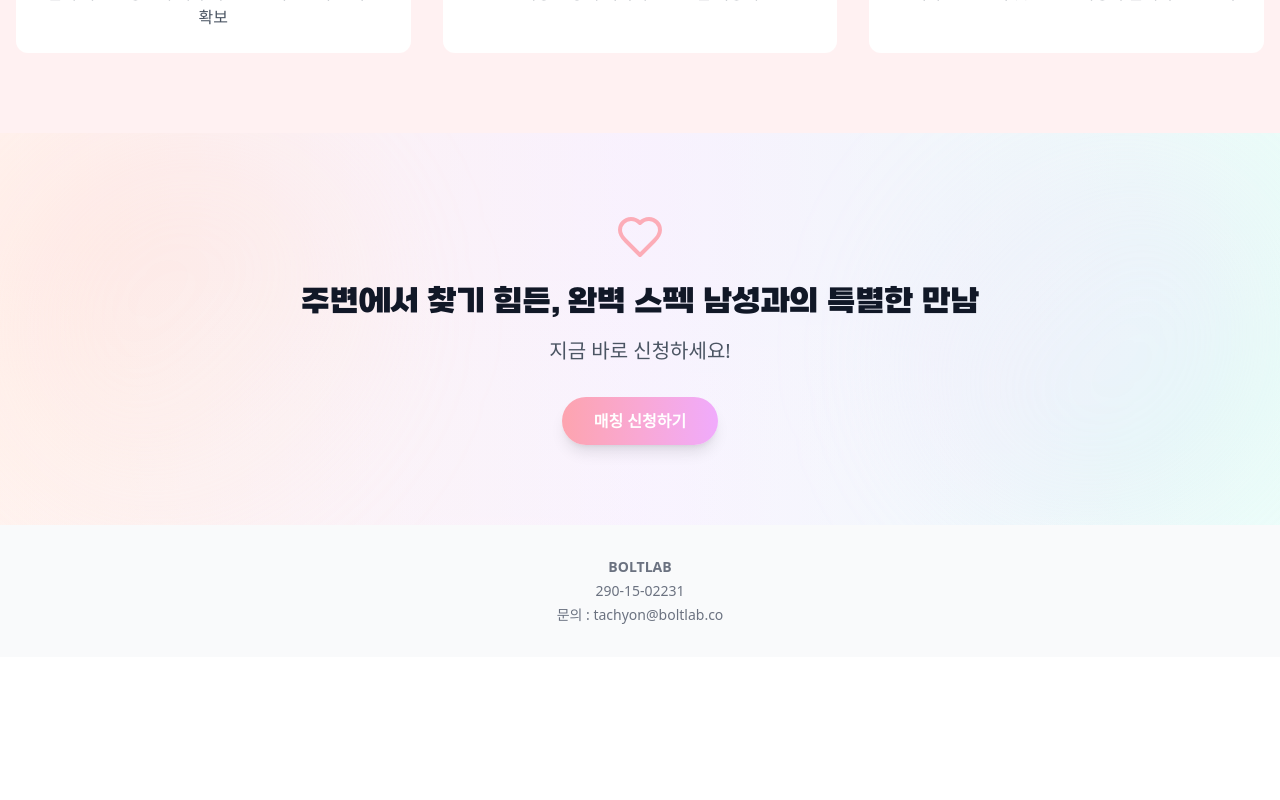
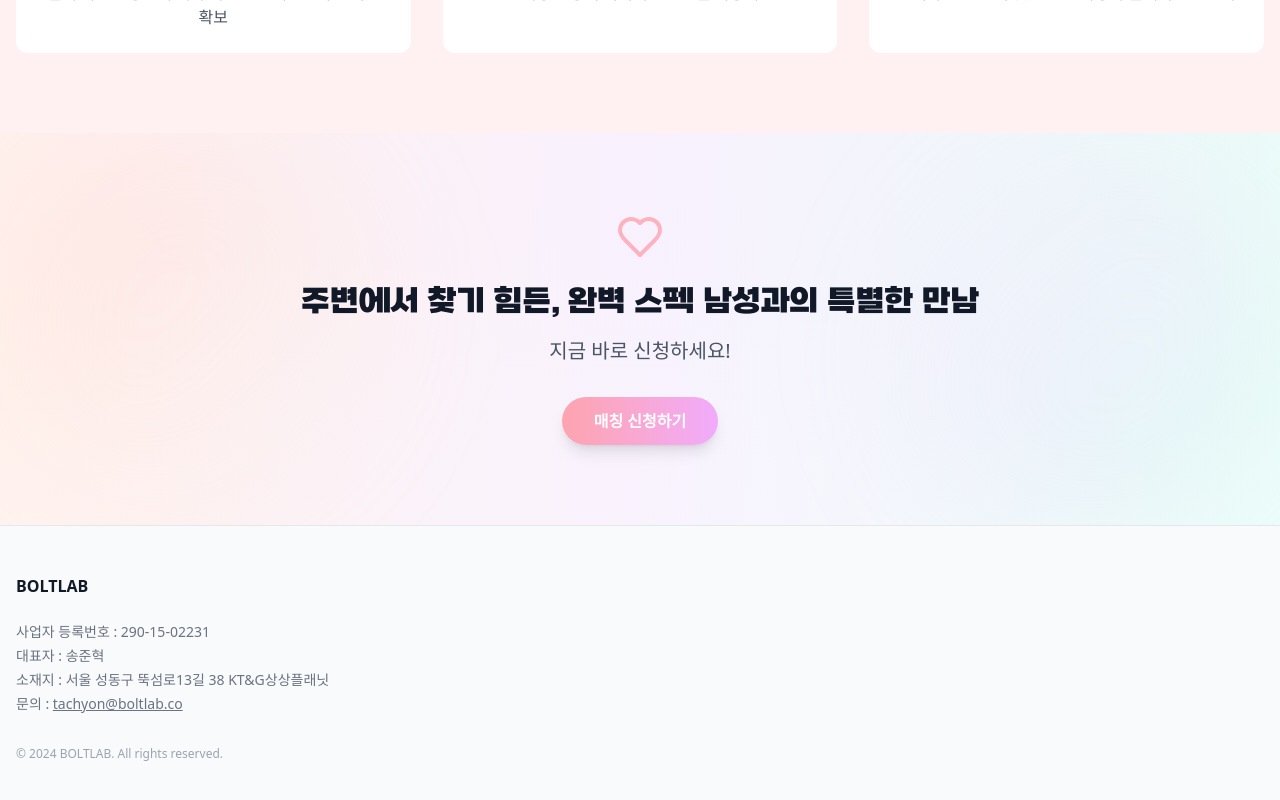
Before and after one commit to tachyon6/OneEighty, a React (Vite) app: page / in a window 1280 px wide. Shown: the part 3512-4312 px from the top of the page. Before the commit the page ends 4169 px from the top, so only its background shows below. Built offline with nearby package versions, Linux system fonts and the light colour scheme; a web font is replaced by a local one.

Commit message:
Update: 푸터 스타일 및 정보 수정

```diff
--- a/src/components/Footer.tsx
+++ b/src/components/Footer.tsx
@@ -2,12 +2,26 @@ import React from "react";
 
 export default function Footer() {
     return (
-        <footer className="py-8 bg-gray-50">
-            <div className="container mx-auto px-4">
-                <div className="text-center text-gray-500 text-sm space-y-1">
-                    <p className="font-semibold">BOLTLAB</p>
-                    <p>290-15-02231</p>
-                    <p>문의 : <a href="mailto:tachyon@boltlab.co" className="hover:text-gray-700">tachyon@boltlab.co</a></p>
+        <footer className='py-12 bg-gray-50 border-t border-gray-200'>
+            <div className='container mx-auto px-4'>
+                <div className='text-gray-500 text-sm space-y-2'>
+                    <div className='mb-6'>
+                        <h3 className='text-base font-bold text-gray-900 mb-2'>BOLTLAB</h3>
+                    </div>
+                    <div className='space-y-1'>
+                        <p>사업자 등록번호 : 290-15-02231</p>
+                        <p>대표자 : 송준혁</p>
+                        <p>소재지 : 서울 성동구 뚝섬로13길 38 KT&G상상플래닛</p>
+                        <p>
+                            문의 :{" "}
+                            <a href='mailto:tachyon@boltlab.co' className='hover:text-gray-700 underline'>
+                                tachyon@boltlab.co
+                            </a>
+                        </p>
+                    </div>
+                    <div className='pt-6 text-xs text-gray-400'>
+                        <p>© 2024 BOLTLAB. All rights reserved.</p>
+                    </div>
                 </div>
             </div>
         </footer>
```
